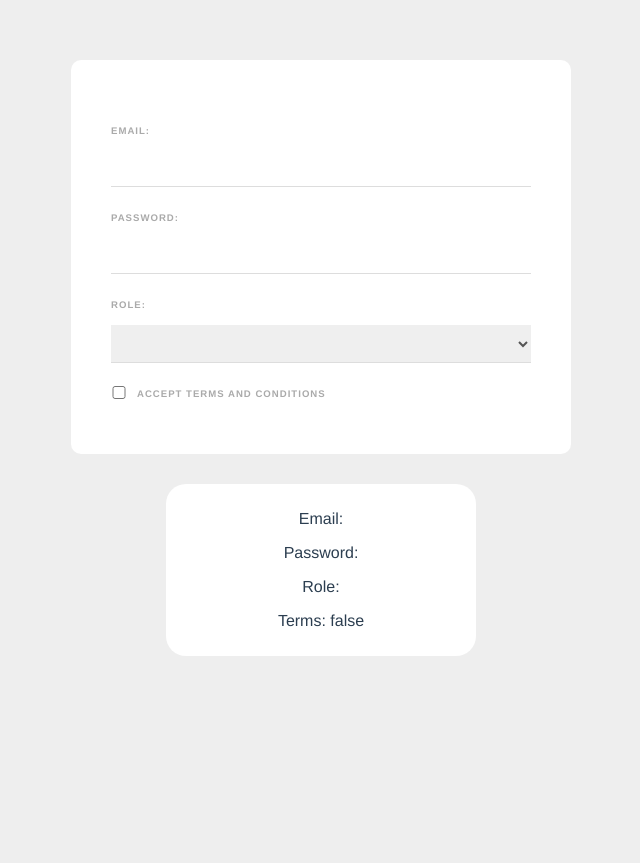
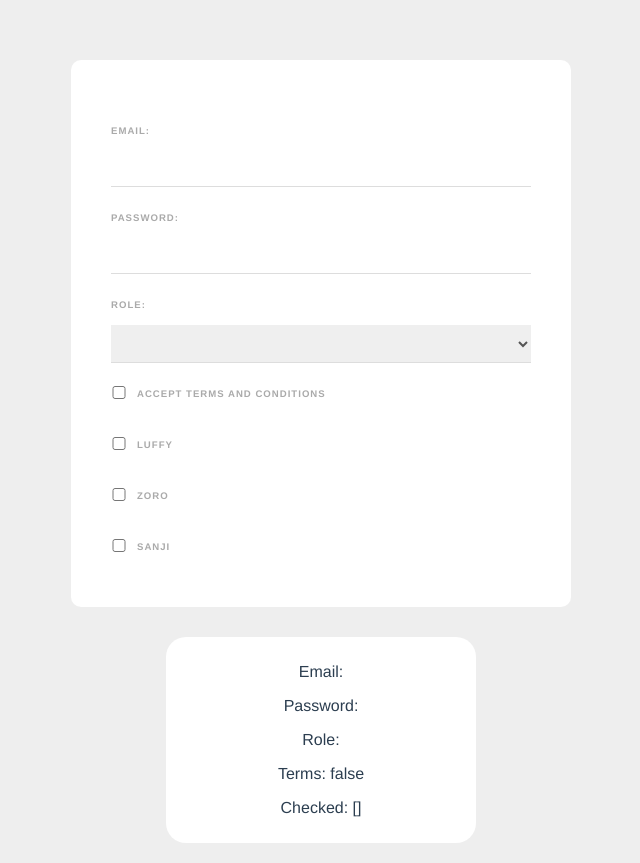
Before and after one commit to realcapobambino/vue3-ultimate, a Vue app: page / in a window 1280 px wide. Shown: the whole page, without its empty margins (319-959 px from the left). Before the commit the page ends 800 px from the top, so only its background shows below. Built offline with nearby package versions, Linux system fonts and the light colour scheme.

Commit message:
checkbox methods

```diff
--- a/src/components/SignUp.vue
+++ b/src/components/SignUp.vue
@@ -8,16 +8,31 @@
 
         <label>Role:</label>
         <select v-model="role">
-            <option value="doctor">Doctor</option>
-            <option value="nurse">Nurse</option>
+            <option value="developer">Developer</option>
+            <option value="designer">Designer</option>
         </select>
 
+        <!-- <label>Skills:</label>
+        <input type="text" v-model="tempSkill"> -->
+
+
+        <!-- Checkbox - Boolean  -->
         <div class="terms">
             <input type="checkbox" required v-model="terms">
             <label> Accept Terms and Conditions </label>
         </div>
+        <!-- Checkbox - Array -->
         <div>
-
+            <input type="checkbox" value="Luffy" v-model="names">
+            <label>Luffy</label>
+        </div>
+        <div>
+            <input type="checkbox" value="Zoro" v-model="names">
+            <label>Zoro</label>
+        </div>
+        <div>
+            <input type="checkbox" value="Sanji" v-model="names">
+            <label>Sanji</label>
         </div>
     </form>
     <div class="test-area">
@@ -25,6 +40,7 @@
         <p>Password: {{ password }}</p>
         <p>Role: {{ role }}</p>
         <p>Terms: {{ terms }}</p>
+        <p>Checked: {{ names }}</p>
     </div>
 </template>
 
@@ -36,7 +52,9 @@ export default {
             password: '',
             role: '',
             terms: false,
-
+            names: []
+            // tempSkill: '',
+            // skills: []
         }
     }
 }
```
